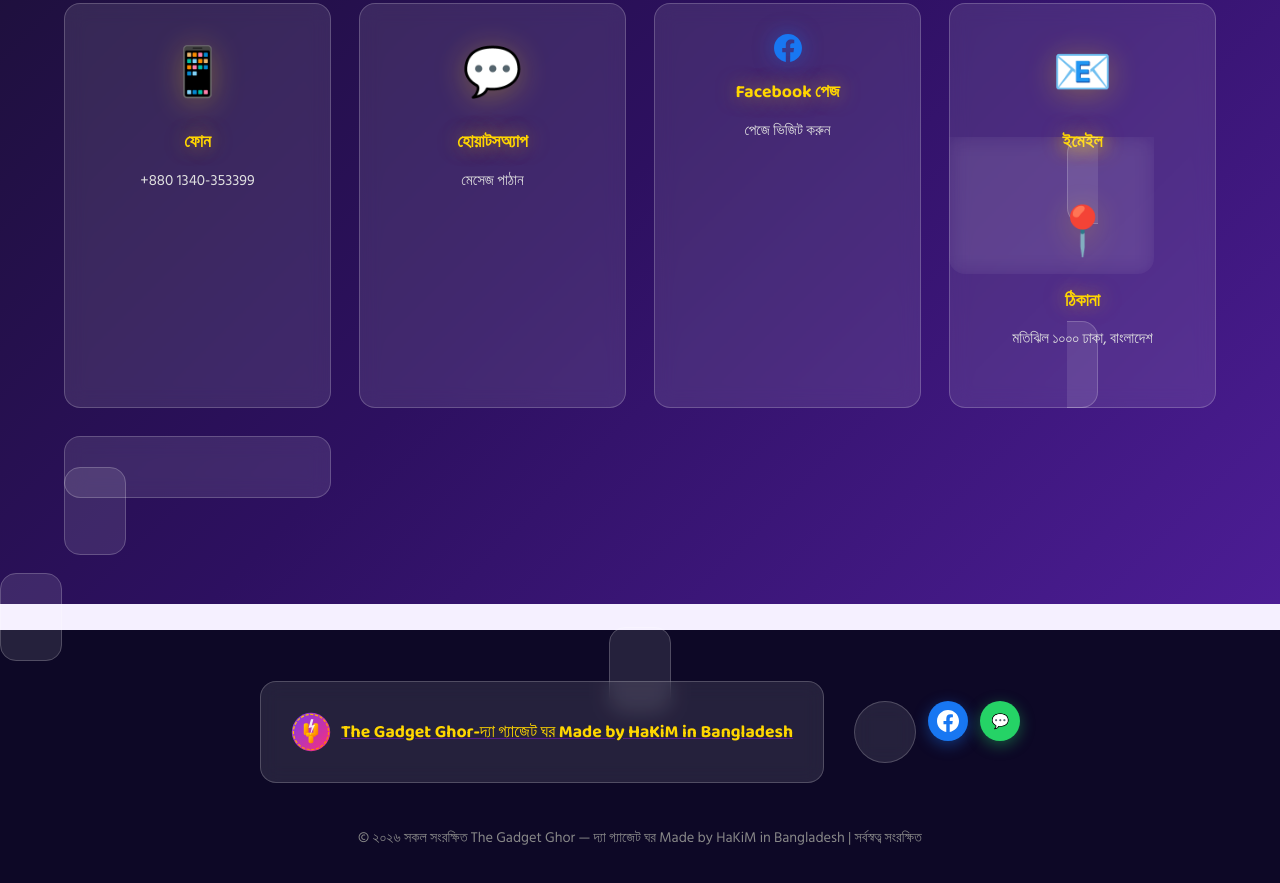
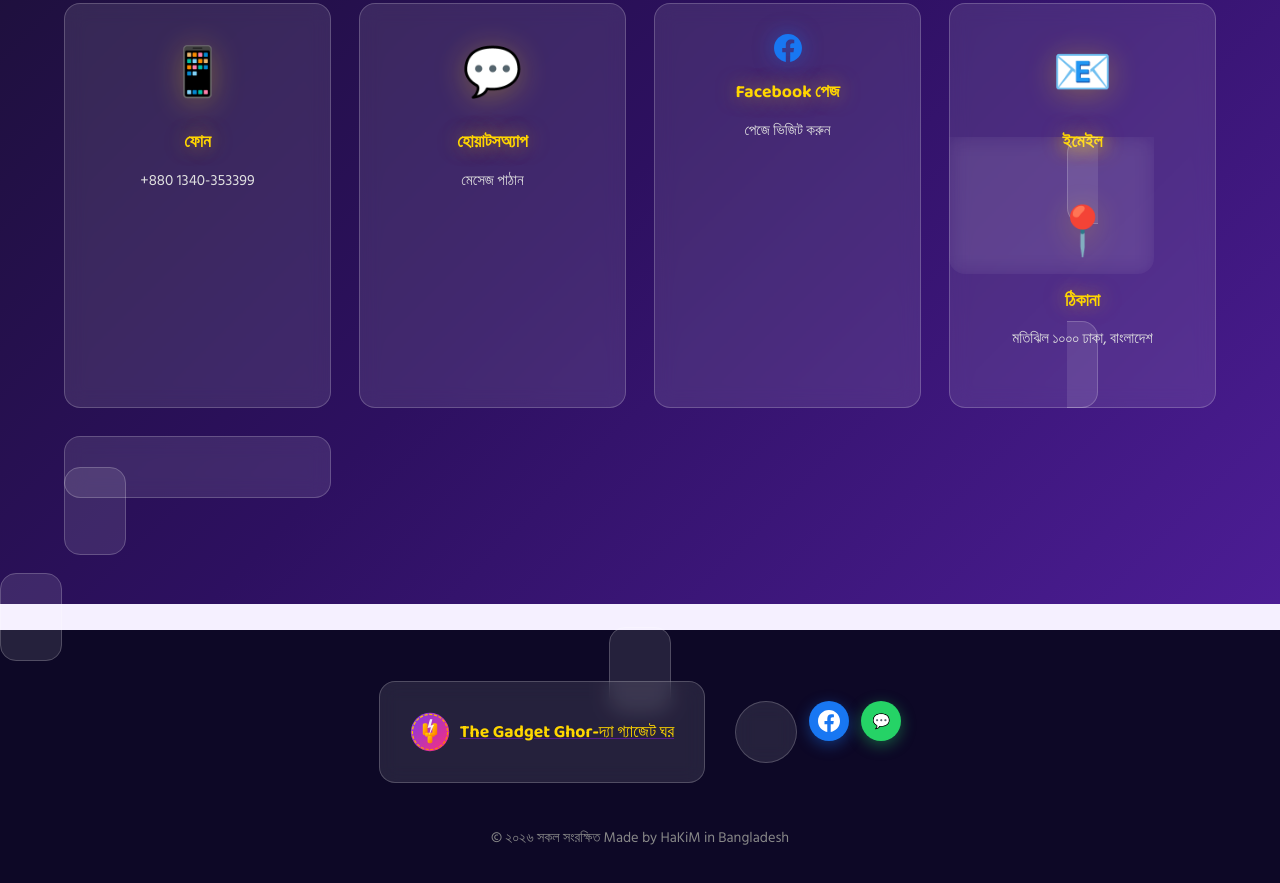
Before and after one commit to thegadgetghor-lang/The-Gadget-Ghor.com, a plain HTML site: page index.html in a window 1280 px wide. Shown: the part 5564-6447 px from the top of the page. Drawn offline with Linux system fonts and the light colour scheme.

Commit message:
Clean up footer and logo text
Removed redundant text from footer and logo span.

```diff
--- a/index.html
+++ b/index.html
@@ -705,8 +705,7 @@
         <defs><linearGradient id="fl1" x1="0%" y1="0%" x2="100%" y2="100%"><stop offset="0%" stop-color="#FFD600"/><stop offset="100%" stop-color="#FF6B00"/></linearGradient><linearGradient id="fl2" x1="0%" y1="0%" x2="100%" y2="100%"><stop offset="0%" stop-color="#7C3AED"/><stop offset="100%" stop-color="#FF2D78"/></linearGradient></defs>
         <circle cx="50" cy="50" r="48" fill="url(#fl2)"/><circle cx="50" cy="50" r="44" fill="none" stroke="url(#fl1)" stroke-width="3" stroke-dasharray="8 4"/><rect x="32" y="28" width="12" height="30" rx="4" fill="url(#fl1)"/><rect x="56" y="28" width="12" height="30" rx="4" fill="url(#fl1)"/><rect x="38" y="52" width="24" height="10" rx="3" fill="url(#fl1)"/><rect x="44" y="60" width="12" height="18" rx="4" fill="url(#fl1)"/><polygon points="50,18 44,40 52,38 48,58 60,32 52,34 56,18" fill="#fff" opacity=".9"/>
       </svg>
-      <span class="ft-logo-t">The Gadget Ghor-দ্যা গ্যাজেট ঘর
-                        Made by HaKiM in Bangladesh </span>
+      <span class="ft-logo-t">The Gadget Ghor-দ্যা গ্যাজেট ঘর</span>
     </div>
     <div class="ft-social">
       <a href="https://www.facebook.com/TheGadgetGhorBD" target="_blank" class="ft-fb"><svg viewBox="0 0 24 24"><path d="M24 12.073c0-6.627-5.373-12-12-12s-12 5.373-12 12c0 5.99 4.388 10.954 10.125 11.854v-8.385H7.078v-3.47h3.047V9.43c0-3.007 1.792-4.669 4.533-4.669 1.312 0 2.686.235 2.686.235v2.953H15.83c-1.491 0-1.956.925-1.956 1.874v2.25h3.328l-.532 3.47h-2.796v8.385C19.612 23.027 24 18.062 24 12.073z"/></svg></a>
@@ -716,8 +715,8 @@
 
 <!-- FOOTER -->
 <footer>
-  <p>© ২০২৬ সকল সংরক্ষিত  <span>The Gadget Ghor — দ্যা গ্যাজেট ঘর
-               Made by HaKiM in Bangladesh</span> | সর্বস্বত্ব সংরক্ষিত</p>
+  <p>© ২০২৬ সকল সংরক্ষিত  <span>
+               Made by HaKiM in Bangladesh</span> </p>
   <p style="margin-top:6px; font-size:.78rem;"Made by HaKiM in Bangladesh</p>
 </footer>
 
```
